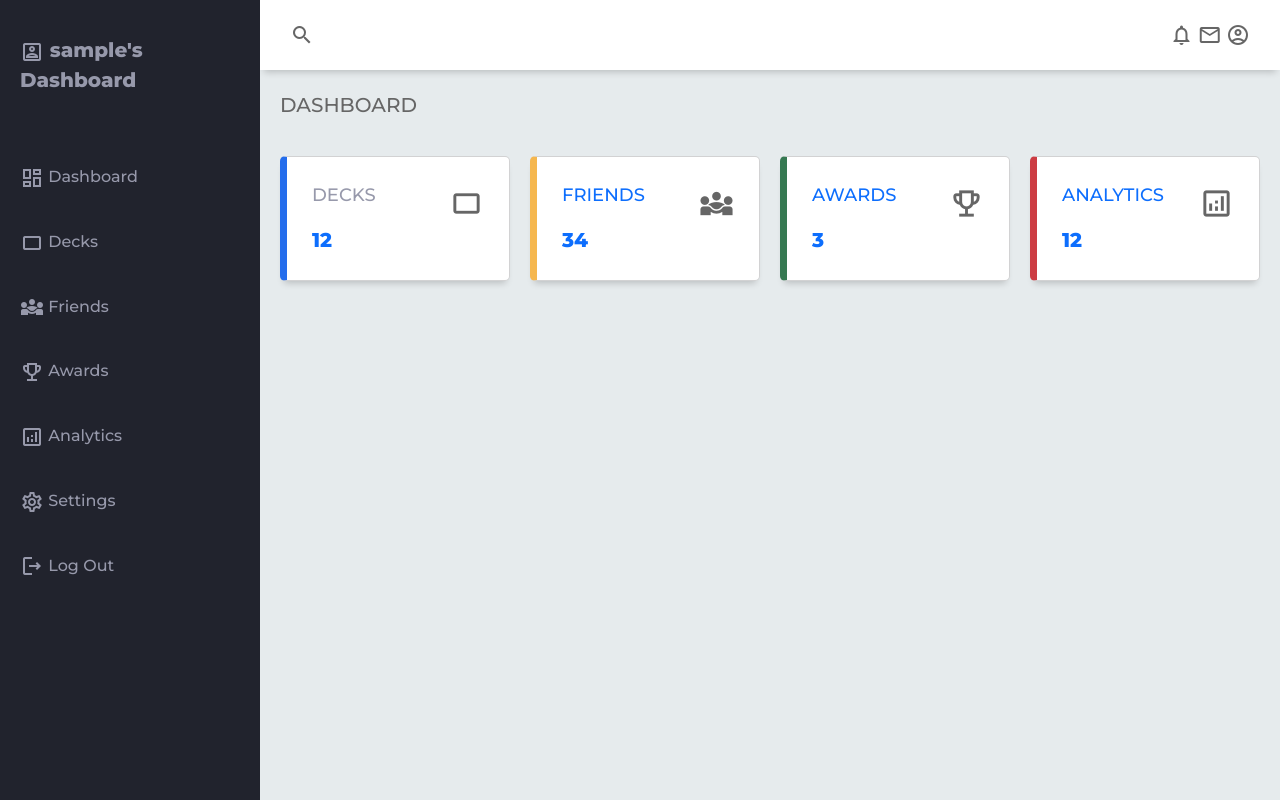
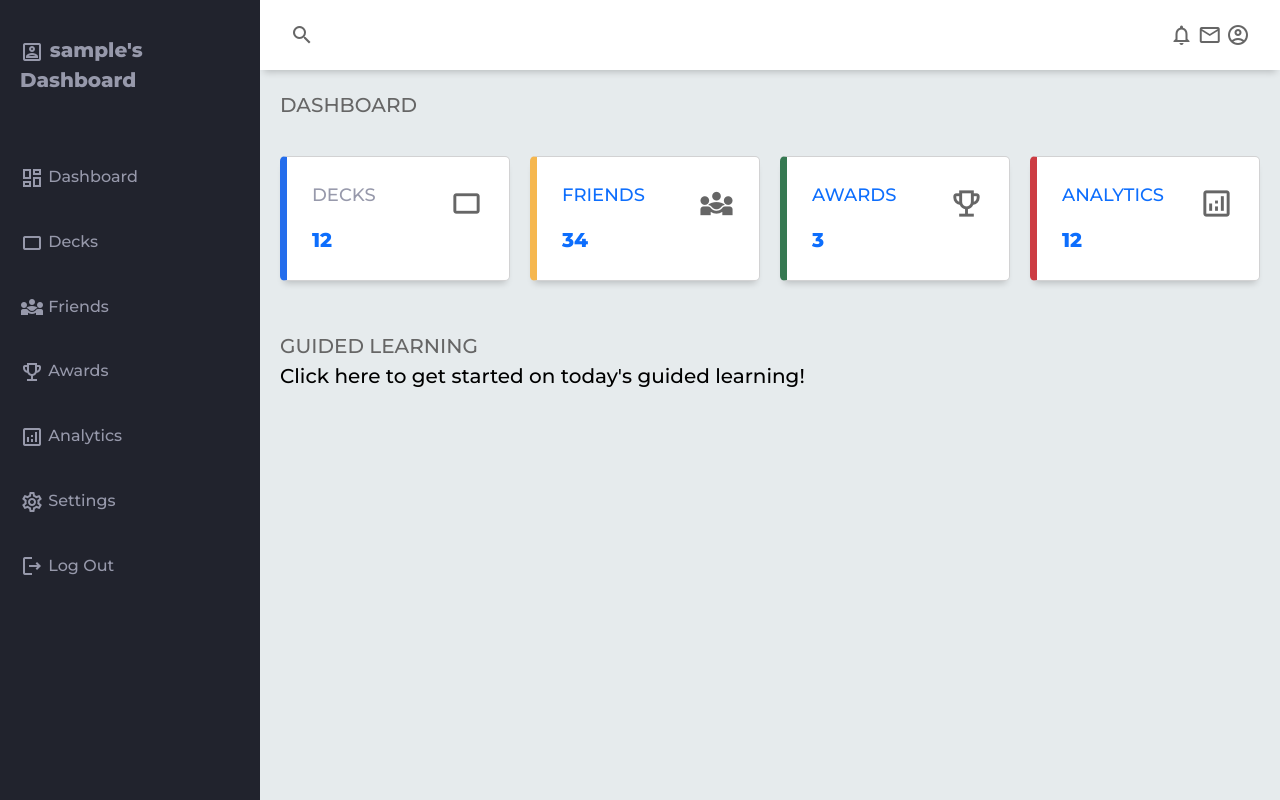
Before and after one commit to NolanBrown42/TICK-KING, a Flask app: page /dashboard in a window 1280 px wide. Run offline with Flask 3, Linux system fonts and the light colour scheme; the visitor is signed in with stand-in values (Sample User, id 1); some libraries are stand-ins or nearby versions.

Commit message:
connected a few things to dashboard

```diff
--- a/website/static/css/dashboard.css
+++ b/website/static/css/dashboard.css
@@ -56,3 +56,16 @@
 .card-inner > span {
     font-size: 35px;
 }
+
+.mid-portion{
+    padding-top: 30px;
+}
+
+.mid-portion a{
+    font-size: 20px;
+    color:  black;
+}
+
+.mid-portion a:hover{
+    color: blue;
+}
--- a/website/templates/dashboard.html
+++ b/website/templates/dashboard.html
@@ -124,7 +124,8 @@
             </div> <!-- End of cards -->
 
             <div class="mid-portion">
-
+                <a>GUIDED LEARNING</a>
+                <p><a href="/guidedlearning">Click here to get started on today's guided learning!</a></p>
             </div>
         </main>
         <!-- End Main -->
```
Also changed, not shown: website/templates/guidedlearning.html (+5 -3 lines).
